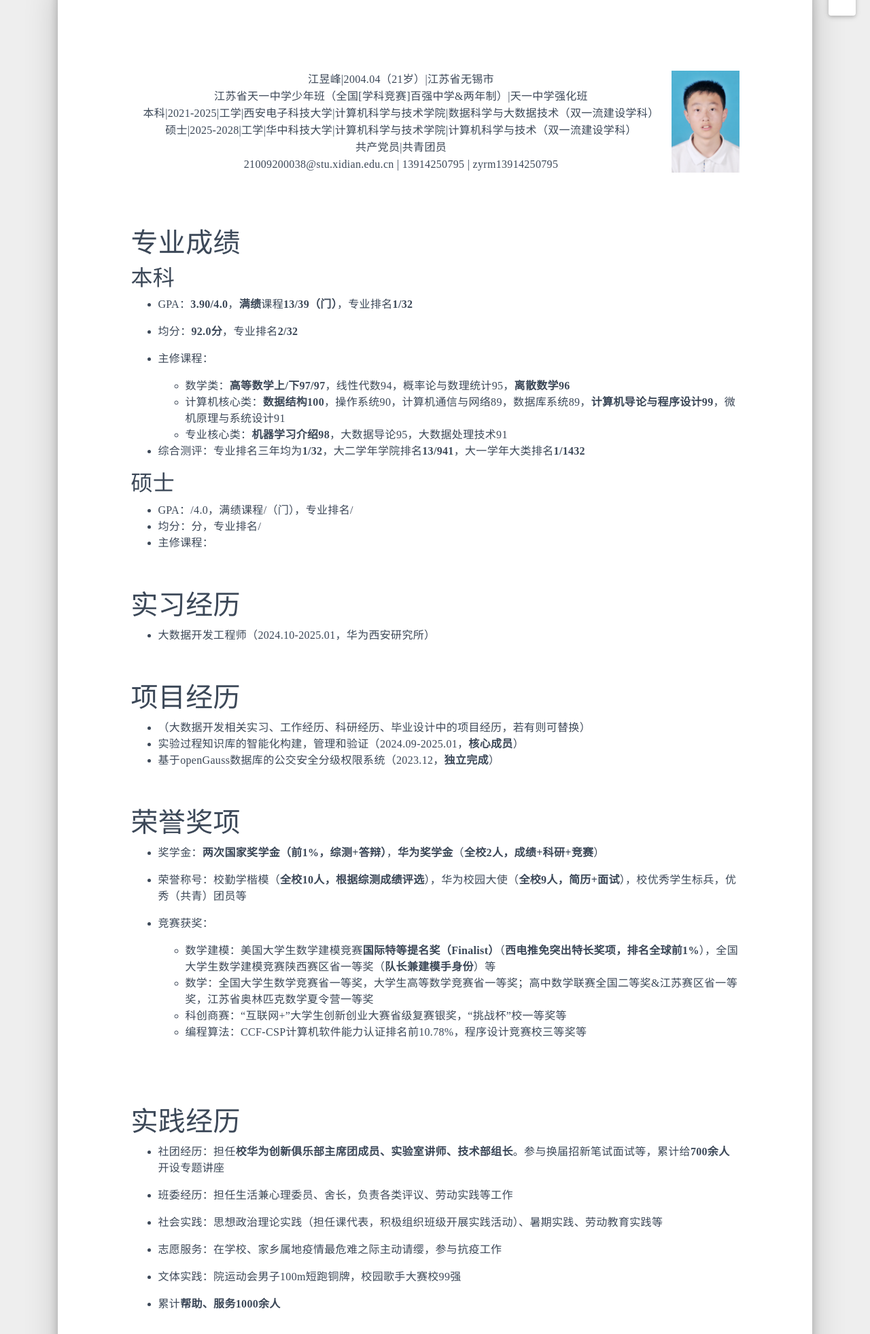
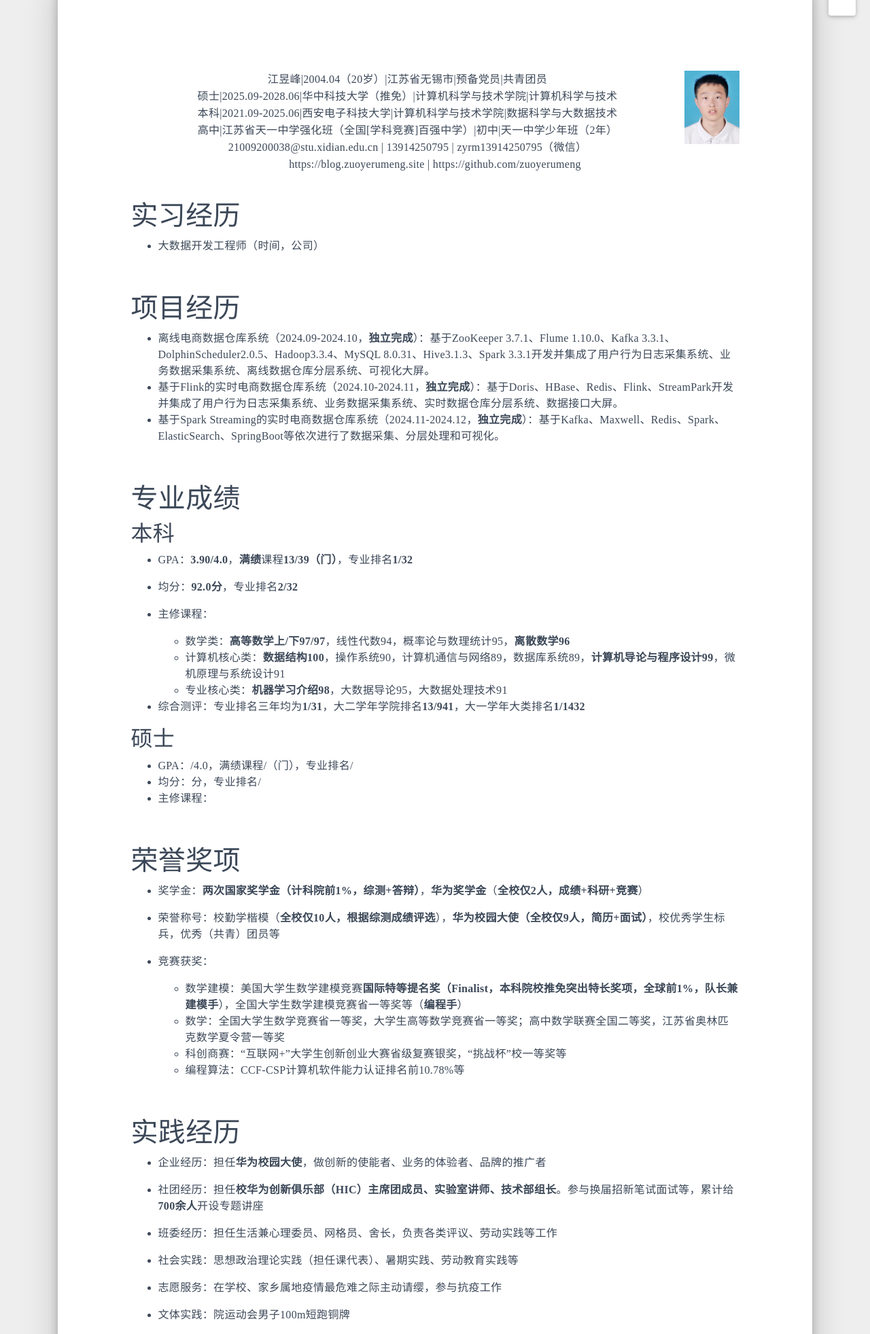
Before and after one commit to zuoyerumeng/Blog, a plain HTML site: page about/index.html in a window 1280 px wide. Shown: the part 837-2800 px from the top of the page at 68% size. Drawn offline with nearby package versions, Linux system fonts and the light colour scheme; some packages are replaced by stand-ins of ours; no server answers; grey boxes are pictures that could not be loaded; a script that the page names is missing; some icons are missing; a small style sheet from the web is missing.

Commit message:
Update index.html

```diff
--- a/about/index.html
+++ b/about/index.html
@@ -240,20 +240,32 @@
 </head>
 <body><div style="overflow: hidden;">
   <div style="float: right;">
-    <img src="cert.jpg" alt="Your Name" style="width: 100px; height: 150px; margin-left: 0px;">
+    <img src="cert.jpg" alt="Your Name" style="width: 81px; height: 108px; margin-left: 0px;">
   </div>
   <div style="text-align: center; height: 150px; line-height: 25px;">
-    <span>江昱峰|2004.04（21岁）|江苏省无锡市</span><br>
-    <span>江苏省天一中学少年班（全国[学科竞赛]百强中学&amp;两年制）|天一中学强化班</span><br>
-    <span>本科|2021-2025|工学|西安电子科技大学|计算机科学与技术学院|数据科学与大数据技术（双一流建设学科）</span><br>
-    <span>硕士|2025-2028|工学|华中科技大学|计算机科学与技术学院|计算机科学与技术（双一流建设学科）</span><br>
-    <span>共产党员|共青团员</span><br>
-    <span>21009200038@stu.xidian.edu.cn | 13914250795 | zyrm13914250795</span><br>
+    <span>江昱峰|2004.04（20岁）|江苏省无锡市|预备党员|共青团员</span><br>
+    <span>硕士|2025.09-2028.06|华中科技大学（推免）|计算机科学与技术学院|计算机科学与技术</span><br>
+    <span>本科|2021.09-2025.06|西安电子科技大学|计算机科学与技术学院|数据科学与大数据技术</span><br>
+    <span>高中|江苏省天一中学强化班（全国[学科竞赛]百强中学）|初中|天一中学少年班（2年）</span><br>
+    <span>21009200038@stu.xidian.edu.cn | 13914250795 | zyrm13914250795（微信）</span><br>
     <span> <a href="https://blog.zuoyerumeng.site"> https://blog.zuoyerumeng.site</a> |
         <a href="https://github.com/zuoyerumeng"> https://github.com/zuoyerumeng </a></span><br>
   </div>
 </div>
 <p>&nbsp;</p>
+<h1 id='实习经历'>实习经历</h1>
+<ul>
+<li>大数据开发工程师（时间，公司）</li>
+
+</ul>
+<p>&nbsp;</p>
+<h1 id='项目经历'>项目经历</h1>
+<ul>
+<li>离线电商数据仓库系统（2024.09-2024.10，<strong>独立完成</strong>）：基于ZooKeeper 3.7.1、Flume 1.10.0、Kafka 3.3.1、DolphinScheduler2.0.5、Hadoop3.3.4、MySQL 8.0.31、Hive3.1.3、Spark 3.3.1开发并集成了用户行为日志采集系统、业务数据采集系统、离线数据仓库分层系统、可视化大屏。</li>
+<li>基于Flink的实时电商数据仓库系统（2024.10-2024.11，<strong>独立完成</strong>）：基于Doris、HBase、Redis、Flink、StreamPark开发并集成了用户行为日志采集系统、业务数据采集系统、实时数据仓库分层系统、数据接口大屏。</li>
+<li>基于Spark Streaming的实时电商数据仓库系统（2024.11-2024.12，<strong>独立完成</strong>）：基于Kafka、Maxwell、Redis、Spark、ElasticSearch、SpringBoot等依次进行了数据采集、分层处理和可视化。</li>
+
+</ul>
 <p>&nbsp;</p>
 <h1 id='专业成绩'>专业成绩</h1>
 <h2 id='本科'>本科</h2>
@@ -270,7 +282,7 @@
 
 </ul>
 </li>
-<li><p>综合测评：专业排名三年均为<strong>1/32</strong>，大二学年学院排名<strong>13/941</strong>，大一学年大类排名<strong>1/1432</strong></p>
+<li><p>综合测评：专业排名三年均为<strong>1/31</strong>，大二学年学院排名<strong>13/941</strong>，大一学年大类排名<strong>1/1432</strong></p>
 </li>
 
 </ul>
@@ -282,70 +294,69 @@
 
 </ul>
 <p>&nbsp;</p>
-<h1 id='实习经历'>实习经历</h1>
-<ul>
-<li>大数据开发工程师（2024.10-2025.01，华为西安研究所）</li>
-
-</ul>
-<p>&nbsp;</p>
-<h1 id='项目经历'>项目经历</h1>
-<ul>
-<li>（大数据开发相关实习、工作经历、科研经历、毕业设计中的项目经历，若有则可替换）</li>
-<li>实验过程知识库的智能化构建，管理和验证（2024.09-2025.01，<strong>核心成员</strong>）</li>
-<li>基于openGauss数据库的公交安全分级权限系统（2023.12，<strong>独立完成</strong>）</li>
-
-</ul>
-<p>&nbsp;</p>
 <h1 id='荣誉奖项'>荣誉奖项</h1>
 <ul>
-<li><p>奖学金：<strong>两次国家奖学金（前1%，综测+答辩）</strong>，<strong>华为奖学金</strong>（<strong>全校2人，成绩+科研+竞赛</strong>）</p>
+<li><p>奖学金：<strong>两次国家奖学金（计科院前1%，综测+答辩）</strong>，<strong>华为奖学金</strong>（<strong>全校仅2人，成绩+科研+竞赛</strong>）</p>
 </li>
-<li><p>荣誉称号：校勤学楷模（<strong>全校10人，根据综测成绩评选</strong>），华为校园大使（<strong>全校9人，简历+面试</strong>），校优秀学生标兵，优秀（共青）团员等</p>
+<li><p>荣誉称号：校勤学楷模（<strong>全校仅10人，根据综测成绩评选</strong>），<strong>华为校园大使（全校仅9人，简历+面试）</strong>，校优秀学生标兵，优秀（共青）团员等</p>
 </li>
 <li><p>竞赛获奖：</p>
 <ul>
-<li>数学建模：美国大学生数学建模竞赛<strong>国际特等提名奖（Finalist）</strong>（<strong>西电推免突出特长奖项，排名全球前1%</strong>），全国大学生数学建模竞赛陕西赛区省一等奖（<strong>队长兼建模手身份</strong>）等</li>
-<li>数学：全国大学生数学竞赛省一等奖，大学生高等数学竞赛省一等奖；高中数学联赛全国二等奖&amp;江苏赛区省一等奖，江苏省奥林匹克数学夏令营一等奖</li>
+<li>数学建模：美国大学生数学建模竞赛<strong>国际特等提名奖（Finalist，本科院校推免突出特长奖项，全球前1%，队长兼建模手</strong>），全国大学生数学建模竞赛省一等奖等（<strong>编程手</strong>）</li>
+<li>数学：全国大学生数学竞赛省一等奖，大学生高等数学竞赛省一等奖；高中数学联赛全国二等奖，江苏省奥林匹克数学夏令营一等奖</li>
 <li>科创商赛：“互联网+”大学生创新创业大赛省级复赛银奖，“挑战杯”校一等奖等</li>
-<li>编程算法：CCF-CSP计算机软件能力认证排名前10.78%，程序设计竞赛校三等奖等</li>
+<li>编程算法：CCF-CSP计算机软件能力认证排名前10.78%等</li>
 
 </ul>
 </li>
 
 </ul>
 <p>&nbsp;</p>
-<p>&nbsp;</p>
 <h1 id='实践经历'>实践经历</h1>
 <ul>
-<li><p>社团经历：担任<strong>校华为创新俱乐部主席团成员、实验室讲师、技术部组长</strong>。参与换届招新笔试面试等，累计给<strong>700余人</strong>开设专题讲座</p>
+<li><p>企业经历：担任<strong>华为校园大使</strong>，做创新的使能者、业务的体验者、品牌的推广者</p>
 </li>
-<li><p>班委经历：担任生活兼心理委员、舍长，负责各类评议、劳动实践等工作</p>
+<li><p>社团经历：担任<strong>校华为创新俱乐部（HIC）主席团成员、实验室讲师、技术部组长</strong>。参与换届招新笔试面试等，累计给<strong>700余人</strong>开设专题讲座</p>
 </li>
-<li><p>社会实践：思想政治理论实践（担任课代表，积极组织班级开展实践活动）、暑期实践、劳动教育实践等</p>
+<li><p>班委经历：担任生活兼心理委员、网格员、舍长，负责各类评议、劳动实践等工作</p>
+</li>
+<li><p>社会实践：思想政治理论实践（担任课代表）、暑期实践、劳动教育实践等</p>
 </li>
 <li><p>志愿服务：在学校、家乡属地疫情最危难之际主动请缨，参与抗疫工作</p>
 </li>
-<li><p>文体实践：院运动会男子100m短跑铜牌，校园歌手大赛校99强</p>
+<li><p>文体实践：院运动会男子100m短跑铜牌</p>
 </li>
 <li><p>累计<strong>帮助、服务1000余人</strong></p>
 <p>&nbsp;</p>
 </li>
 
 </ul>
-<h1 id='综合技能'>综合技能</h1>
+<h1 id='综合能力'>综合能力</h1>
 <ul>
+<li><p>职业证书：<strong>华为大数据开发高级工程师（HCIP-Big Data Developer）认证</strong></p>
+</li>
+<li><p>技术栈：</p>
+<ul>
+<li>大数据开发：Zookeeper，YARN，Azkaban，Flume，Maxwell，Kafka，Sqoop，DataX，Canal，HDFS，CDH，Doris，Druid，Kettle，HBase，Clickhouse，Cassandra，MongoDB，Redis，Hudi，Paimon，Iceberg，MySQL，Oracle，PostgreSQL，MapReduce，Spark，Hive，Kylin，Storm，Spark Streaming，Flink，OLAP等</li>
+<li>编程语言：熟练Java，Scala，Shell，Python，C++等</li>
+<li>其他（工具等）：Linux，Git，SVN，Docker，Kubernetes，Nginx，Tomcat等</li>
+
+</ul>
+</li>
 <li><p>英语能力：</p>
 <ul>
-<li>四级564，六级550（<strong>达到研究生英语免修条件、西安电子科技大学六级优秀等级</strong>）</li>
+<li>四级564，六级550（<strong>达到研究生英语免修条件、本科院校六级优秀等级</strong>）</li>
 <li>校英语<strong>高级班</strong>学生（<strong>分班考试校前4%</strong>）</li>
 
 </ul>
 </li>
-<li><p>技术栈：大数据开发、数据挖掘与分析</p>
+<li><p>专利：多模态数据驱动的智能人体姿态行为分析系统</p>
 </li>
-<li><p>编程语言：Java、Scala、Shell；Python、SQL；C++等</p>
+<li><p>个人优势：全面而熟练的技术栈，丰富而扎实的专业基础</p>
 </li>
-<li><p>个人优势：全面而熟练的技术栈，丰富而扎实的专业基础，完善的商业思维和业务逻辑</p>
+<li><p>自我评价：勤奋自律，坚持不懈，喜欢独处但也善于合作，敢于创新，抗压力强，懂得规划，遵守纪律，兼具商业和业务思维</p>
+</li>
+<li><p>特长爱好：剪辑（B站up主），篮球，跑步，音乐，动漫等</p>
 </li>
 
 </ul>
```
